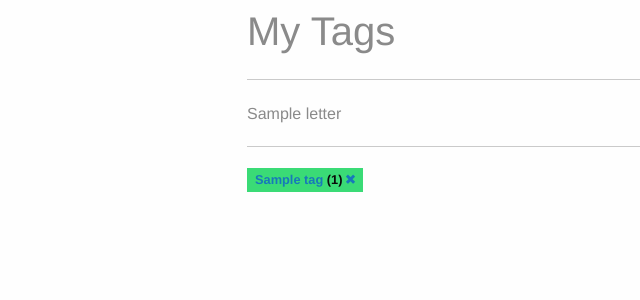
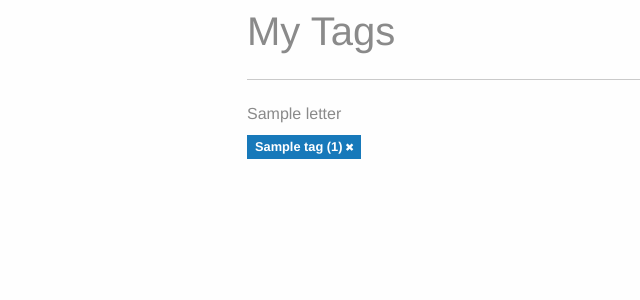
Before and after one commit to togap/my_links, a Flask app: template application/templates/tags/list.html in a window 1280 px wide. Shown: the part 56-356 px from the top of the page, without its empty margins (8-648 px from the left). Run offline with Flask 2, Linux system fonts and the light colour scheme; the template is opened without the code that fills it: most values are stand-ins (such as "Sample title", 1, 10 or a date in 2020).

Commit message:
change list of tags

```diff
--- a/application/templates/tags/list.html
+++ b/application/templates/tags/list.html
@@ -7,15 +7,18 @@
             {% for letter, tags in o_tags.items() %}
 	    	{% if tags['tags'] | length != 0 %}
 		    <h6 class="subheader">{{ letter }}</h6>
-		    <hr>
 		    {% for tag in tags['tags'] %}
                         <div class="row">
 	                    <div class="columns small-12">
-			        <span class="label success">
+			        <span class="label primary">
 				    <strong>
-				    	<a href="{{ url_for('detail_tag', id=tag.id) }}">{{ tag.name }}</a>
+				    	<a style="color:white;" href="{{ url_for('detail_tag', id=tag.id) }}">{{ tag.name }}</a>
 				    	({{ tag.links | length }})
-			    	    	<a href="{{ url_for('delete_tag', id=tag.id) }}"><i class="fi-x"></i></a>
+			    	    	<a style="color:white;" href="{{ url_for('delete_tag', id=tag.id) }}">
+					    <small>
+						<i class="fi-x"></i>
+					    </small>
+					</a>
 				    </strong>
 			        </span>
 		            </div>
```
